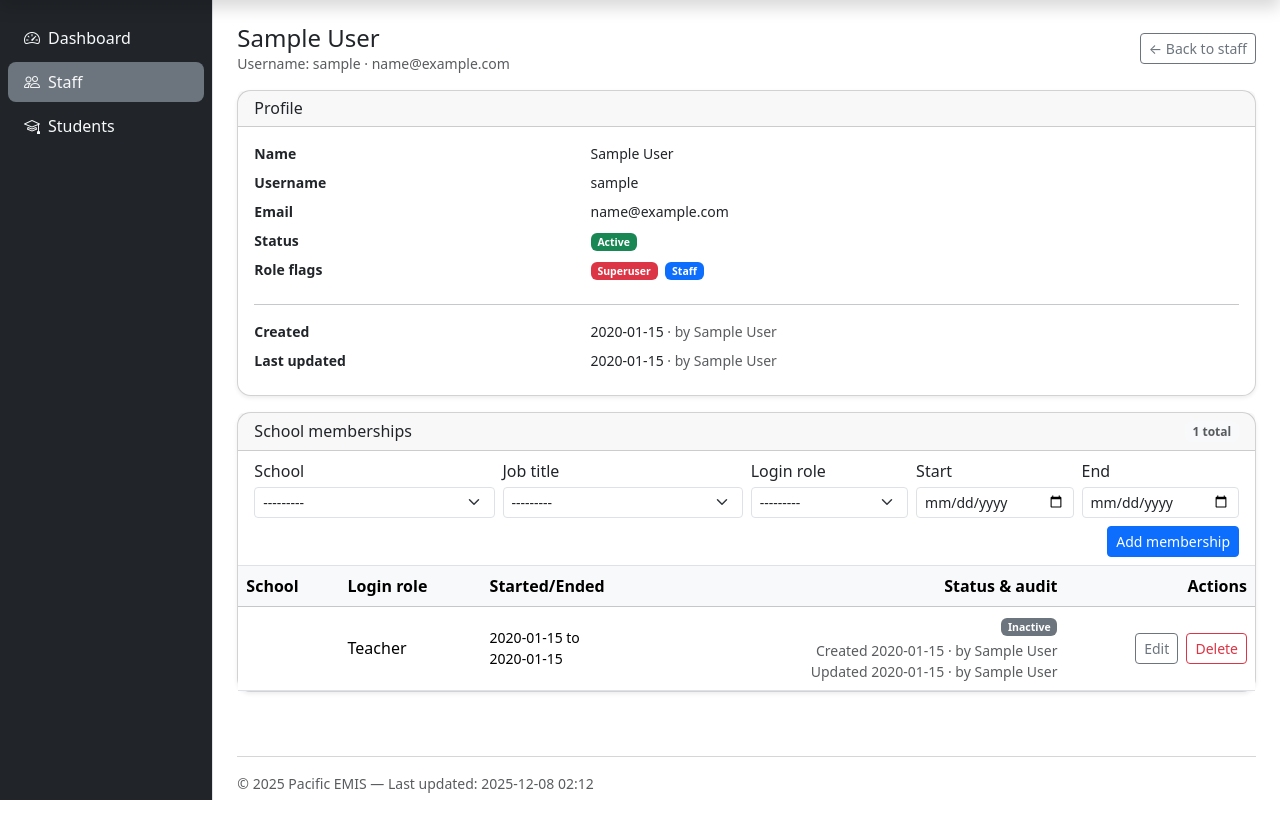
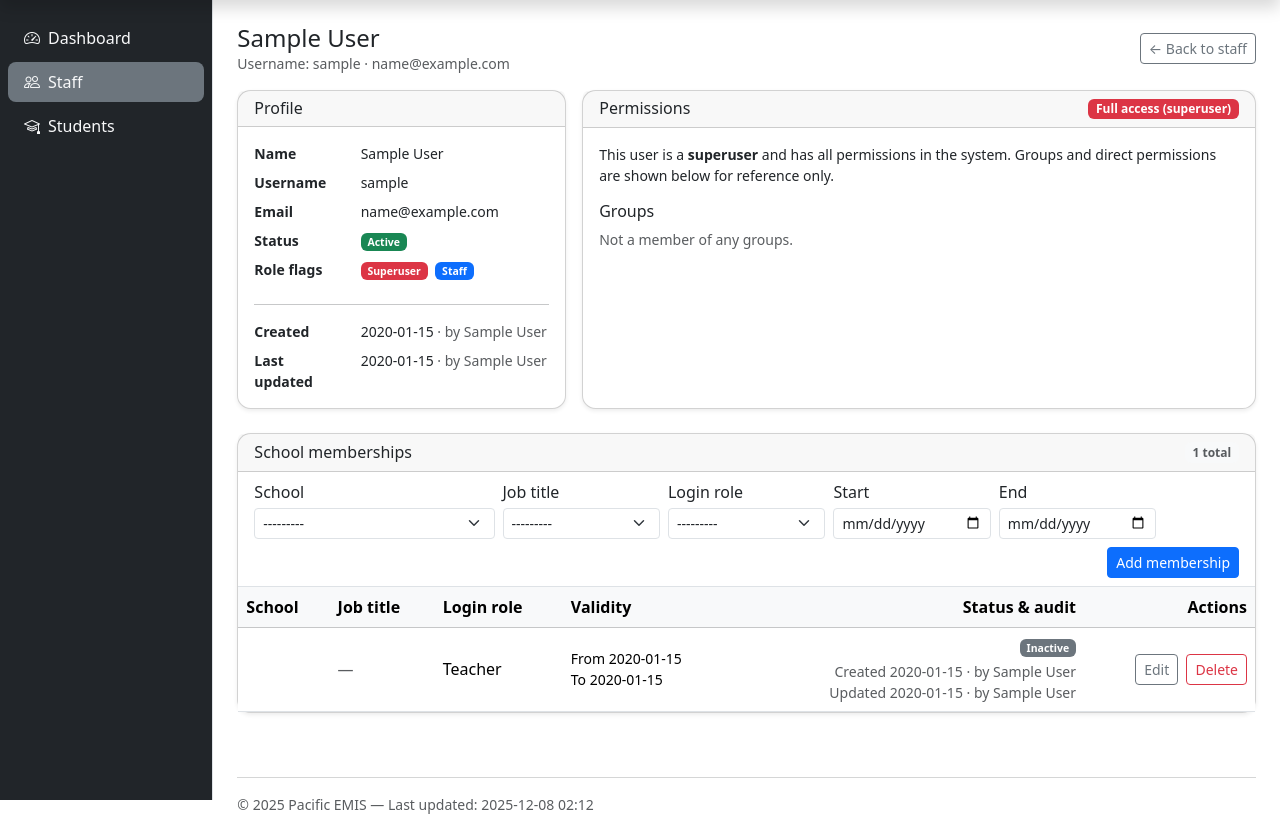
Before and after one commit to PacificEMIS/pacific-emis-disability-inclusive-education, a Django app: page /accounts/staff/1/ in a window 1280 px wide. Shown: the part 40-879 px from the top of the page. Before the commit the page ends 840 px from the top, so only its background shows below. Run offline with Django 5.2, Linux system fonts and the light colour scheme; a user stored in the database is signed in; tables that the repository leaves empty hold one stand-in row (values such as "Sample post").

Commit message:
feat: support to display staff permissions
Resolves #24

```diff
--- /dev/null
+++ b/accounts/context_processors.py
@@ -0,0 +1,15 @@
+from accounts.models import Staff
+
+def staff_context(request):
+    """
+    Adds staff_pk_for_request_user for linking to the user's own staff page.
+    Returns None if no Staff record exists for this user.
+    """
+    user = request.user
+    if user.is_authenticated:
+        try:
+            staff = Staff.objects.only("pk").get(user=user)
+            return {"staff_pk_for_request_user": staff.pk}
+        except Staff.DoesNotExist:
+            pass
+    return {"staff_pk_for_request_user": None}
--- a/accounts/templates/accounts/staff_detail.html
+++ b/accounts/templates/accounts/staff_detail.html
@@ -23,20 +23,20 @@
     <a href="{% url 'accounts:staff_list' %}" class="btn btn-sm btn-outline-secondary">
       &larr; Back to staff
     </a>
-    {# still a placeholder; no functional edit yet #}
-    {% comment %} {% if user.is_superuser or perms.accounts.change_staff %}
-      <button type="button" class="btn btn-sm btn-primary" disabled>
-        Edit (coming soon)
-      </button>
-    {% endif %} {% endcomment %}
-
+    {# placeholder for future staff edit #}
+    {# {% if user.is_superuser or perms.accounts.change_staff %} #}
+    {#   <button type="button" class="btn btn-sm btn-primary" disabled> #}
+    {#     Edit (coming soon) #}
+    {#   </button> #}
+    {# {% endif %} #}
   </div>
 </div>
 
+{# FIRST ROW: Profile + Permissions #}
 <div class="row g-3">
 
   <!-- Profile / account summary -->
-  <div class="col-12 col-xxl-4">
+  <div class="col-12 col-xl-4">
     <div class="card shadow-sm h-100">
       <div class="card-header">
         <h2 class="h6 mb-0">Profile</h2>
@@ -116,8 +116,102 @@
     </div>
   </div>
 
-  <!-- School memberships -->
-  <div class="col-12 col-xxl-8">
+  <!-- Permissions summary -->
+  <div class="col-12 col-xl-8">
+    <div class="card shadow-sm h-100">
+      <div class="card-header d-flex align-items-center justify-content-between">
+        <h2 class="h6 mb-0">Permissions</h2>
+        {% if staff.user.is_superuser %}
+          <span class="badge text-bg-danger">Full access (superuser)</span>
+        {% elif staff.user.is_staff %}
+          <span class="badge text-bg-primary">Staff access</span>
+        {% else %}
+          <span class="badge text-bg-light text-body-secondary">Standard user</span>
+        {% endif %}
+      </div>
+      <div class="card-body small">
+
+        {% with u=staff.user %}
+
+          {# High-level summary #}
+          {% if u.is_superuser %}
+            <p class="mb-3">
+              This user is a <strong>superuser</strong> and has all permissions in the system.
+              Groups and direct permissions are shown below for reference only.
+            </p>
+          {% else %}
+            <p class="mb-3">
+              This user’s access is determined by their
+              {% if u.is_staff %}
+                <strong>staff status</strong>
+              {% else %}
+                <strong>standard user status</strong>
+              {% endif %}
+              and the <strong>groups</strong> and <strong>direct permissions</strong> assigned to them.
+            </p>
+          {% endif %}
+
+          {# Groups with structured permissions #}
+          <h3 class="h6 mt-2 mb-2">Groups</h3>
+          {% if group_permissions %}
+            <ul class="list-unstyled mb-0">
+              {% for gp in group_permissions %}
+                <li class="mb-3">
+                  <div class="fw-semibold">
+                    {{ gp.group.name }}
+                  </div>
+                  {% if gp.sections %}
+                    <dl class="row mb-0 mt-1">
+                      {% for sec in gp.sections %}
+                        <dt class="col-4 col-sm-3 col-lg-2">
+                          {{ sec.label }}:
+                        </dt>
+                        <dd class="col-8 col-sm-9 col-lg-10">
+                          {{ sec.models|join:", " }}
+                        </dd>
+                      {% endfor %}
+                    </dl>
+                  {% else %}
+                    <div class="text-body-secondary">
+                      No permissions assigned to this group.
+                    </div>
+                  {% endif %}
+                </li>
+              {% endfor %}
+            </ul>
+          {% else %}
+            <p class="text-body-secondary mb-0">
+              Not a member of any groups.
+            </p>
+          {% endif %}
+
+          {# Direct permissions (assigned to the user, not via groups) #}
+          {% if direct_permission_sections %}
+            <h3 class="h6 mt-4 mb-2">Direct permissions</h3>
+            <dl class="row mb-0">
+              {% for sec in direct_permission_sections %}
+                <dt class="col-4 col-sm-3 col-lg-2">
+                  {{ sec.label }}:
+                </dt>
+                <dd class="col-8 col-sm-9 col-lg-10">
+                  {{ sec.models|join:", " }}
+                </dd>
+              {% endfor %}
+            </dl>
+          {% endif %}
+
+        {% endwith %}
+
+      </div>
+    </div>
+  </div>
+
+
+</div>
+
+{# SECOND ROW: School memberships (full width) #}
+<div class="row g-3 mt-2">
+  <div class="col-12">
     <div class="card shadow-sm h-100">
       <div class="card-header d-flex align-items-center justify-content-between">
         <h2 class="h6 mb-0">School memberships</h2>
@@ -145,7 +239,7 @@
                 {% endif %}
               </div>
 
-              <div class="col-12 col-sm-6 col-lg-3 col-xl-3">
+              <div class="col-12 col-sm-6 col-lg-3 col-xl-2">
                 <label for="{{ membership_form.job_title.id_for_label }}"
                        class="form-label form-label-sm mb-1">Job title</label>
                 {{ membership_form.job_title }}
@@ -157,7 +251,7 @@
               </div>
 
               <div class="col-12 col-sm-6 col-lg-3 col-xl-2">
-                <label for "{{ membership_form.login_role.id_for_label }}"
+                <label for="{{ membership_form.login_role.id_for_label }}"
                        class="form-label form-label-sm mb-1">Login role</label>
                 {{ membership_form.login_role }}
                 {% if membership_form.login_role.errors %}
@@ -204,9 +298,9 @@
               <thead class="table-light">
                 <tr>
                   <th scope="col">School</th>
-                  {% comment %} <th scope="col">Job title</th> {% endcomment %}
+                  <th scope="col">Job title</th>
                   <th scope="col">Login role</th>
-                  <th scope="col">Started/Ended</th>
+                  <th scope="col">Validity</th>
                   <th scope="col" class="text-end">Status &amp; audit</th>
                   {% if user.is_superuser or perms.accounts.change_staffschoolmembership or perms.accounts.delete_staffschoolmembership %}
                     <th scope="col" class="text-end">Actions</th>
@@ -224,13 +318,13 @@
                         {{ m.school.emis_school_no }}
                       </div>
                     </td>
-                    {% comment %} <td>
+                    <td>
                       {% if m.job_title %}
                         {{ m.job_title.label }}
                       {% else %}
                         <span class="text-body-secondary">—</span>
                       {% endif %}
-                    </td> {% endcomment %}
+                    </td>
                     <td>
                       {% if m.login_role %}
                         {{ m.login_role }}
@@ -240,15 +334,15 @@
                     </td>
                     <td class="small">
                       {% if m.start_date %}
-                        {{ m.start_date|date:"Y-m-d" }} to
+                        From {{ m.start_date|date:"Y-m-d" }}
                       {% else %}
-                        <span class="text-body-secondary">—</span>
+                        From <span class="text-body-secondary">—</span>
                       {% endif %}
                       <br>
                       {% if m.end_date %}
-                        {{ m.end_date|date:"Y-m-d" }}
+                        To {{ m.end_date|date:"Y-m-d" }}
                       {% else %}
-                        <span class="text-body-secondary">Now</span>
+                        To <span class="text-body-secondary">open-ended</span>
                       {% endif %}
                     </td>
                     <td class="text-end small">
@@ -282,6 +376,7 @@
                         </div>
                       {% endif %}
                     </td>
+
                     {% if user.is_superuser or perms.accounts.change_staffschoolmembership or perms.accounts.delete_staffschoolmembership %}
                       <td class="text-end">
                         {% if user.is_superuser or perms.accounts.change_staffschoolmembership %}
@@ -298,7 +393,6 @@
                         {% endif %}
                       </td>
                     {% endif %}
-
                   </tr>
                 {% endfor %}
               </tbody>
@@ -312,7 +406,6 @@
       </div>
     </div>
   </div>
-
 </div>
 
 {% endblock %}
--- a/accounts/views.py
+++ b/accounts/views.py
@@ -6,6 +6,7 @@ from django.core.paginator import Paginator
 from django.db.models import Q, Prefetch, OuterRef, Subquery
 from django.shortcuts import render, redirect, get_object_or_404
 from django.urls import reverse, NoReverseMatch
+from django.utils.text import capfirst
 
 from accounts.models import Staff, StaffSchoolMembership
 from accounts.forms import StaffSchoolMembershipForm
@@ -13,6 +14,80 @@ from integrations.models import EmisSchool
 
 
 PAGE_SIZE_OPTIONS = [10, 25, 50, 100]
+
+SPECIAL_PERMISSIONS = {
+    # codename: (bucket_key, human_model_label)
+    "access_inclusive_ed": ("access", "Disability-Inclusive Education app"),
+}
+
+def _summarize_permissions(perms_queryset):
+    """
+    Group permissions into action buckets (view/add/change/delete/access/other)
+    and return a list of sections ready for templates, e.g.:
+
+    [
+      {"key": "view", "label": "View", "models": ["Staff", "School"]},
+      {"key": "access", "label": "Access", "models": ["Disability-Inclusive Education app"]},
+      ...
+    ]
+    """
+    buckets = {
+        "view": set(),
+        "add": set(),
+        "change": set(),
+        "delete": set(),
+        "access": set(),  # for app-level access perms
+        "other": set(),
+    }
+
+    # Preload content_type for efficiency
+    perms = perms_queryset.select_related("content_type")
+
+    for p in perms:
+        codename = p.codename
+
+        # 1) Check for special/app-level custom permissions
+        special = SPECIAL_PERMISSIONS.get(codename)
+        if special is not None:
+            bucket_key, model_label = special
+            buckets[bucket_key].add(model_label)
+            continue
+
+        # 2) Standard Django model perms: view/add/change/delete_*
+        action_key = "other"
+        for action in ("view", "add", "change", "delete"):
+            if codename.startswith(f"{action}_"):
+                action_key = action
+                break
+
+        # 3) Use the model's verbose_name when available
+        model_class = p.content_type.model_class()
+        if model_class is not None:
+            model_label = capfirst(model_class._meta.verbose_name)
+        else:
+            model_label = capfirst(p.content_type.model.replace("_", " "))
+
+        buckets[action_key].add(model_label)
+
+    labels = {
+        "view": "View",
+        "add": "Add",
+        "change": "Change",
+        "delete": "Delete",
+        "access": "Access",
+        "other": "Other",
+    }
+
+    sections = []
+    for key in ("view", "add", "change", "delete", "access", "other"):
+        models = sorted(buckets[key])
+        if models:
+            sections.append({
+                "key": key,
+                "label": labels[key],
+                "models": models,
+            })
+    return sections
 
 @login_required
 def post_login_router(request):
@@ -199,6 +274,8 @@ def staff_detail(request, pk):
             "memberships__job_title",
             "memberships__created_by",
             "memberships__last_updated_by",
+            "user__groups__permissions",
+            "user__user_permissions"
         ),
         pk=pk,
     )
@@ -228,11 +305,33 @@ def staff_detail(request, pk):
             messages.success(request, "School membership added.")
             return redirect("accounts:staff_detail", pk=staff.pk)
 
+    user_obj = staff.user
+
+    groups = (
+        user_obj.groups
+        .all()
+        .prefetch_related("permissions__content_type")
+        .order_by("name")
+    )
+
+    group_permissions = []
+    for g in groups:
+        group_permissions.append({
+            "group": g,
+            "sections": _summarize_permissions(g.permissions.all()),
+        })
+
+    direct_permission_sections = _summarize_permissions(
+        user_obj.user_permissions.all().select_related("content_type")
+    )
+
     context = {
         "staff": staff,
         "active": "staff",
         "membership_form": membership_form,
         "can_add_membership": can_add_membership,
+        "group_permissions": group_permissions,
+        "direct_permission_sections": direct_permission_sections,
     }
     return render(request, "accounts/staff_detail.html", context)
 
--- a/inclusive_ed/models.py
+++ b/inclusive_ed/models.py
@@ -133,6 +133,8 @@ class PermissionsAnchor(models.Model):
     class Meta:
         managed = False
         default_permissions = ()
+        verbose_name = "Disability-Inclusive Education app"
+        verbose_name_plural = "Disability-Inclusive Education app"
         permissions = (
             ("access_inclusive_ed", "Can access the Disability-Inclusive Education app"),
         )
--- a/pacemis_inclusive_ed/settings.py
+++ b/pacemis_inclusive_ed/settings.py
@@ -78,6 +78,7 @@ TEMPLATES = [
                 'django.template.context_processors.request',
                 'django.contrib.auth.context_processors.auth',
                 'django.contrib.messages.context_processors.messages',
+                "accounts.context_processors.staff_context",
             ],
         },
     },
--- a/templates/base.html
+++ b/templates/base.html
@@ -48,10 +48,27 @@
 
           <!-- Logged-in user badge -->
           <div class="nav-item text-nowrap me-2">
-            <span class="navbar-text text-light small d-flex align-items-center">
-              <i class="bi bi-person-circle me-1"></i>
-              {{ request.user.get_full_name|default:request.user.username }} ({{ request.user.email }})
-            </span>
+            {% if request.user.is_authenticated %}
+              {% if staff_pk_for_request_user %}
+                <a href="{% url 'accounts:staff_detail' staff_pk_for_request_user %}"
+                  class="navbar-text text-light small d-flex align-items-center text-decoration-none"
+                  title="View your staff profile">
+                  <i class="bi bi-person-circle me-1"></i>
+                  {{ request.user.get_full_name|default:request.user.username }}
+                  {% if request.user.email %}
+                    ({{ request.user.email }})
+                  {% endif %}
+                </a>
+              {% else %}
+                <span class="navbar-text text-light small d-flex align-items-center">
+                  <i class="bi bi-person-circle me-1"></i>
+                  {{ request.user.get_full_name|default:request.user.username }}
+                  {% if request.user.email %}
+                    ({{ request.user.email }})
+                  {% endif %}
+                </span>
+              {% endif %}
+            {% endif %}
           </div>
 
           <!-- Sign out -->
```
Lines whose indentation alone changed are shown as unchanged.
